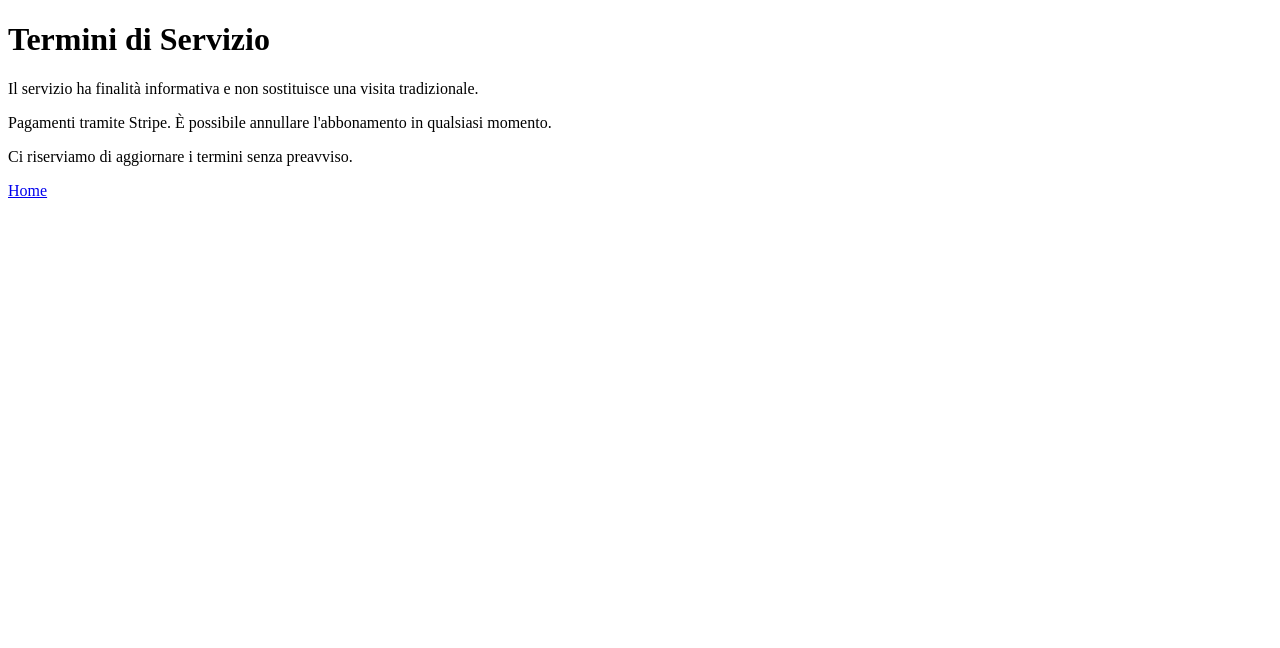
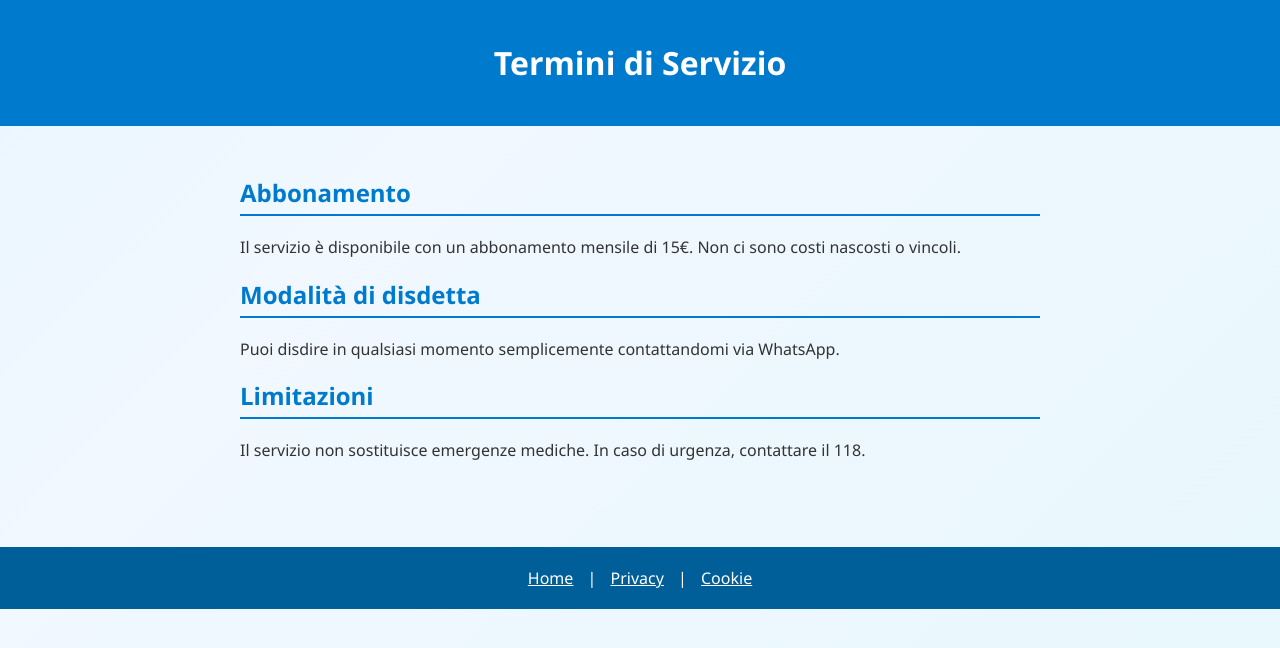
Before and after one commit to Localize2025/Localize, a plain HTML site: page termini.html in a window 1280 px wide. Drawn offline with Linux system fonts and the light colour scheme.

Commit message:
Update termini.html

```diff
--- a/termini.html
+++ b/termini.html
@@ -2,23 +2,80 @@
 <html lang="it">
 <head>
   <meta charset="UTF-8" />
-  <meta name="viewport" content="width=device-width, initial-scale=1.0" />
-  <title>Termini di Servizio - Medico Online</title>
-  <link rel="stylesheet" href="stile.css">
+  <meta name="viewport" content="width=device-width, initial-scale=1.0"/>
+  <title>Termini di Servizio</title>
+  <style>
+    body {
+      margin: 0;
+      font-family: "Segoe UI", sans-serif;
+      color: #333;
+      background: linear-gradient(-45deg, #e0f7fa, #f1f8ff, #d0f0ff, #e8f9ff);
+      background-size: 400% 400%;
+      animation: gradientBG 15s ease infinite;
+    }
+
+    @keyframes gradientBG {
+      0% {background-position: 0% 50%;}
+      50% {background-position: 100% 50%;}
+      100% {background-position: 0% 50%;}
+    }
+
+    header {
+      background-color: #007acc;
+      padding: 20px;
+      text-align: center;
+      color: white;
+    }
+
+    .section {
+      padding: 30px 20px;
+      max-width: 800px;
+      margin: auto;
+    }
+
+    .section h2 {
+      color: #007acc;
+      border-bottom: 2px solid #007acc;
+      padding-bottom: 5px;
+    }
+
+    footer {
+      background-color: #005f99;
+      color: white;
+      text-align: center;
+      padding: 20px;
+      margin-top: 40px;
+    }
+
+    footer a {
+      color: #fff;
+      text-decoration: underline;
+      margin: 0 10px;
+    }
+  </style>
 </head>
 <body>
+
 <header>
   <h1>Termini di Servizio</h1>
 </header>
 
-  <section class="form-section">
-    <p>Il servizio ha finalità informativa e non sostituisce una visita tradizionale.</p>
-    <p>Pagamenti tramite Stripe. È possibile annullare l'abbonamento in qualsiasi momento.</p>
-    <p>Ci riserviamo di aggiornare i termini senza preavviso.</p>
+<section class="section">
+  <h2>Abbonamento</h2>
+  <p>Il servizio è disponibile con un abbonamento mensile di 15€. Non ci sono costi nascosti o vincoli.</p>
+
+  <h2>Modalità di disdetta</h2>
+  <p>Puoi disdire in qualsiasi momento semplicemente contattandomi via WhatsApp.</p>
+
+  <h2>Limitazioni</h2>
+  <p>Il servizio non sostituisce emergenze mediche. In caso di urgenza, contattare il 118.</p>
 </section>
 
 <footer>
-    <a href="index.html">Home</a>
+  <a href="index.html">Home</a> |
+  <a href="privacy.html">Privacy</a> |
+  <a href="cookie.html">Cookie</a>
 </footer>
+
 </body>
 </html>
```
Lines whose indentation alone changed are shown as unchanged.
